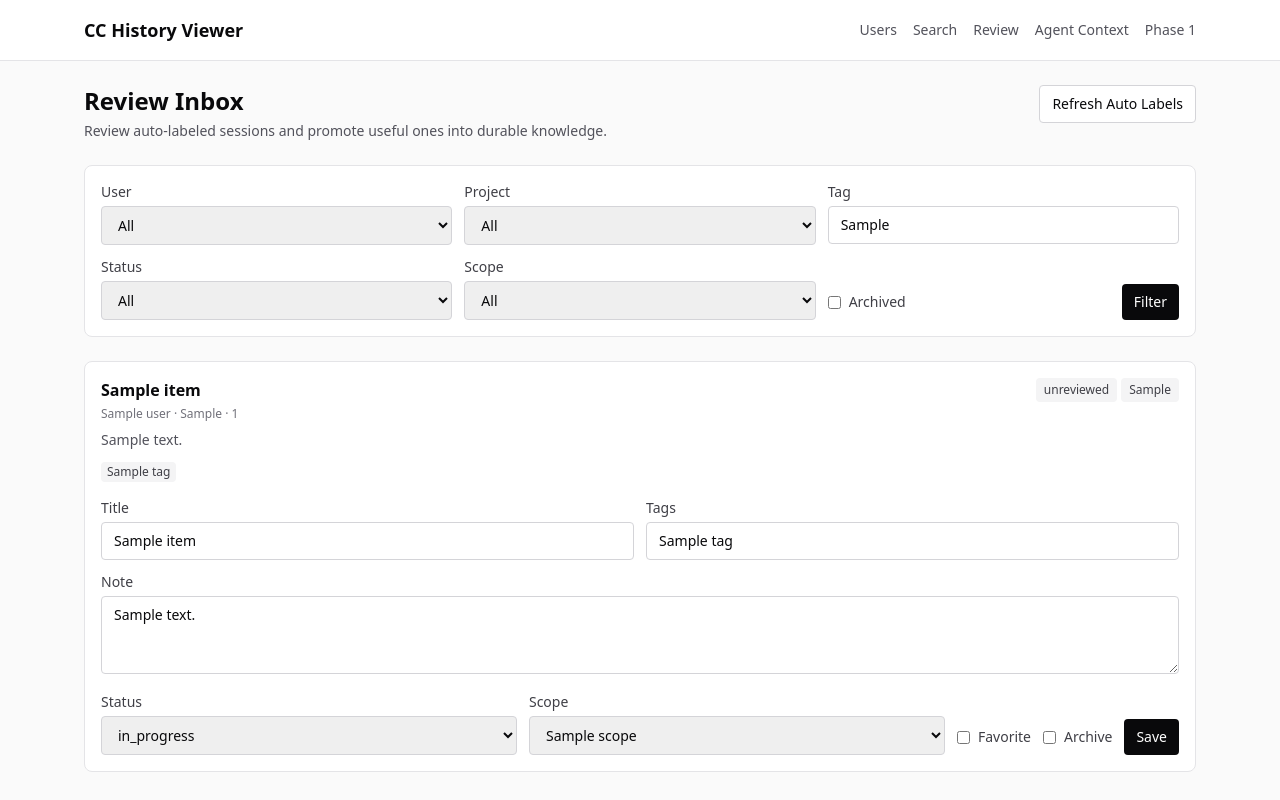
After one commit to youKisnotKingdom/claude-code-archive, a FastAPI app: template src/cc_history/web/templates/review.html in a window 1280 px wide. The commit adds this page. Run offline with FastAPI, Linux system fonts and the light colour scheme; the template is opened without the code that fills it: most values are stand-ins (such as "Sample title", 1, 10 or a date in 2020); some libraries are stand-ins or nearby versions.

Commit message:
feat: add review inbox for labeled sessions

```diff
--- a/src/cc_history/web/templates/base.html
+++ b/src/cc_history/web/templates/base.html
@@ -19,6 +19,7 @@
         >
           <a href="/" class="hover:text-zinc-950">Users</a>
           <a href="/search" class="hover:text-zinc-950">Search</a>
+          <a href="/review" class="hover:text-zinc-950">Review</a>
           <a href="/agent-context" class="hover:text-zinc-950">Agent Context</a>
           {% if auth_enabled() %}
           <form method="post" action="/logout">
--- /dev/null
+++ b/src/cc_history/web/templates/review.html
@@ -0,0 +1,202 @@
+{% extends "base.html" %} {% block title %}Review Inbox - CC History Viewer{% endblock %} {% block
+content %}
+<div class="mb-6 flex flex-wrap items-start justify-between gap-4">
+  <div>
+    <h1 class="text-2xl font-semibold">Review Inbox</h1>
+    <p class="mt-1 text-sm text-zinc-600">
+      Review auto-labeled sessions and promote useful ones into durable knowledge.
+    </p>
+  </div>
+  <form method="post" action="/labels/backfill">
+    <input type="hidden" name="user" value="{{ selected_user }}" />
+    <input type="hidden" name="project" value="{{ selected_project }}" />
+    <input
+      type="hidden"
+      name="return_to"
+      value="/review?user={{ selected_user }}&project={{ selected_project }}"
+    />
+    <button class="rounded border border-zinc-300 bg-white px-3 py-2 text-sm font-medium">
+      Refresh Auto Labels
+    </button>
+  </form>
+</div>
+
+<form class="mb-6 grid gap-3 rounded-lg border border-zinc-200 bg-white p-4 md:grid-cols-3">
+  <label class="block">
+    <span class="mb-1 block text-sm font-medium text-zinc-700">User</span>
+    <select class="w-full rounded border border-zinc-300 px-3 py-2 text-sm" name="user">
+      <option value="">All</option>
+      {% for user_name in users %}
+      <option value="{{ user_name }}" {% if selected_user == user_name %}selected{% endif %}>
+        {{ user_name }}
+      </option>
+      {% endfor %}
+    </select>
+  </label>
+  <label class="block">
+    <span class="mb-1 block text-sm font-medium text-zinc-700">Project</span>
+    <select class="w-full rounded border border-zinc-300 px-3 py-2 text-sm" name="project">
+      <option value="">All</option>
+      {% for project_name in projects %}
+      <option value="{{ project_name }}" {% if selected_project == project_name %}selected{% endif %}>
+        {{ project_name }}
+      </option>
+      {% endfor %}
+    </select>
+  </label>
+  <label class="block">
+    <span class="mb-1 block text-sm font-medium text-zinc-700">Tag</span>
+    <input
+      class="w-full rounded border border-zinc-300 px-3 py-2 text-sm"
+      name="tag"
+      value="{{ selected_tag }}"
+      placeholder="testing"
+    />
+  </label>
+  <label class="block">
+    <span class="mb-1 block text-sm font-medium text-zinc-700">Status</span>
+    <select class="w-full rounded border border-zinc-300 px-3 py-2 text-sm" name="status">
+      <option value="">All</option>
+      {% for status in review_statuses %}
+      <option value="{{ status }}" {% if selected_status == status %}selected{% endif %}>
+        {{ status }}
+      </option>
+      {% endfor %}
+    </select>
+  </label>
+  <label class="block">
+    <span class="mb-1 block text-sm font-medium text-zinc-700">Scope</span>
+    <select class="w-full rounded border border-zinc-300 px-3 py-2 text-sm" name="scope">
+      <option value="">All</option>
+      {% for scope in knowledge_scopes %}
+      <option value="{{ scope }}" {% if selected_scope == scope %}selected{% endif %}>
+        {{ scope }}
+      </option>
+      {% endfor %}
+    </select>
+  </label>
+  <div class="flex items-end justify-between gap-3">
+    <label class="mb-2 inline-flex items-center gap-2 text-sm text-zinc-700">
+      <input type="checkbox" name="include_archived" value="true" {% if include_archived %}checked{%
+      endif %} />
+      <span>Archived</span>
+    </label>
+    <button class="rounded bg-zinc-950 px-3 py-2 text-sm font-medium text-white" type="submit">
+      Filter
+    </button>
+  </div>
+</form>
+
+{% if items %}
+<div class="grid gap-4">
+  {% for item in items %}
+  <article class="rounded-lg border border-zinc-200 bg-white p-4">
+    <div class="flex flex-wrap items-start justify-between gap-3">
+      <div class="min-w-0">
+        <a href="{{ item.url }}" class="text-base font-semibold text-zinc-950 hover:underline">
+          {{ item.title }}
+        </a>
+        <div class="mt-1 break-all text-xs text-zinc-500">
+          {{ item.user }} · {{ item.project_decoded }} · {{ item.session_id }}
+        </div>
+        {% if item.first_user_text %}
+        <p class="mt-2 line-clamp-2 text-sm text-zinc-600">{{ item.first_user_text }}</p>
+        {% endif %}
+      </div>
+      <div class="flex flex-wrap gap-1 text-xs">
+        <span class="rounded bg-zinc-100 px-2 py-1 text-zinc-700">{{ item.review_status }}</span>
+        <span class="rounded bg-zinc-100 px-2 py-1 text-zinc-700">{{ item.knowledge_scope }}</span>
+        {% if item.is_favorite %}<span class="rounded bg-amber-100 px-2 py-1 text-amber-800"
+          >favorite</span
+        >{% endif %} {% if item.is_archived %}<span
+          class="rounded bg-zinc-100 px-2 py-1 text-zinc-700"
+          >archived</span
+        >{% endif %}
+      </div>
+    </div>
+
+    <div class="mt-3 flex flex-wrap gap-1 text-xs">
+      {% for tag in item.tags %}
+      <span class="rounded bg-zinc-100 px-1.5 py-0.5 text-zinc-700">{{ tag }}</span>
+      {% endfor %}
+    </div>
+
+    <form method="post" action="/review/session" class="mt-4 grid gap-3">
+      <input type="hidden" name="user" value="{{ item.user }}" />
+      <input type="hidden" name="project" value="{{ item.project }}" />
+      <input type="hidden" name="session_id" value="{{ item.session_id }}" />
+      <input
+        type="hidden"
+        name="return_to"
+        value="/review?user={{ selected_user }}&project={{ selected_project }}&status={{ selected_status }}&scope={{ selected_scope }}&tag={{ selected_tag }}"
+      />
+      <div class="grid gap-3 md:grid-cols-2">
+        <label class="block">
+          <span class="mb-1 block text-sm font-medium text-zinc-700">Title</span>
+          <input
+            class="w-full rounded border border-zinc-300 px-3 py-2 text-sm"
+            name="manual_title"
+            value="{{ item.title }}"
+          />
+        </label>
+        <label class="block">
+          <span class="mb-1 block text-sm font-medium text-zinc-700">Tags</span>
+          <input
+            class="w-full rounded border border-zinc-300 px-3 py-2 text-sm"
+            name="tags"
+            value="{{ item.tags|join(', ') }}"
+          />
+        </label>
+      </div>
+      <label class="block">
+        <span class="mb-1 block text-sm font-medium text-zinc-700">Note</span>
+        <textarea
+          class="w-full rounded border border-zinc-300 px-3 py-2 text-sm"
+          name="note"
+          rows="3"
+        >{{ item.note }}</textarea>
+      </label>
+      <div class="grid gap-3 md:grid-cols-[1fr_1fr_auto]">
+        <label class="block">
+          <span class="mb-1 block text-sm font-medium text-zinc-700">Status</span>
+          <select class="w-full rounded border border-zinc-300 px-3 py-2 text-sm" name="review_status">
+            {% for status in review_statuses %}
+            <option value="{{ status }}" {% if item.review_status == status %}selected{% endif %}>
+              {{ status }}
+            </option>
+            {% endfor %}
+          </select>
+        </label>
+        <label class="block">
+          <span class="mb-1 block text-sm font-medium text-zinc-700">Scope</span>
+          <select class="w-full rounded border border-zinc-300 px-3 py-2 text-sm" name="knowledge_scope">
+            {% for scope in knowledge_scopes %}
+            <option value="{{ scope }}" {% if item.knowledge_scope == scope %}selected{% endif %}>
+              {{ scope }}
+            </option>
+            {% endfor %}
+          </select>
+        </label>
+        <div class="flex items-end gap-3">
+          <label class="mb-2 inline-flex items-center gap-2 text-sm text-zinc-700">
+            <input type="checkbox" name="is_favorite" {% if item.is_favorite %}checked{% endif %} />
+            <span>Favorite</span>
+          </label>
+          <label class="mb-2 inline-flex items-center gap-2 text-sm text-zinc-700">
+            <input type="checkbox" name="is_archived" {% if item.is_archived %}checked{% endif %} />
+            <span>Archive</span>
+          </label>
+          <button class="rounded bg-zinc-950 px-3 py-2 text-sm font-medium text-white" type="submit">
+            Save
+          </button>
+        </div>
+      </div>
+    </form>
+  </article>
+  {% endfor %}
+</div>
+{% else %}
+<div class="rounded-lg border border-dashed border-zinc-300 bg-white px-4 py-8 text-sm text-zinc-600">
+  No sessions match the current review filters.
+</div>
+{% endif %} {% endblock %}
```
Also changed, not shown: docs/AGENT_CONTEXT_HANDOFF.md (+45 -0 lines), docs/CURRENT_STATUS.md (+5 -1 lines), src/cc_history/services/annotations.py (+81 -0 lines), src/cc_history/web/routes.py (+70 -0 lines), tests/test_annotations.py (+43 -0 lines), tests/test_web.py (+53 -0 lines).
